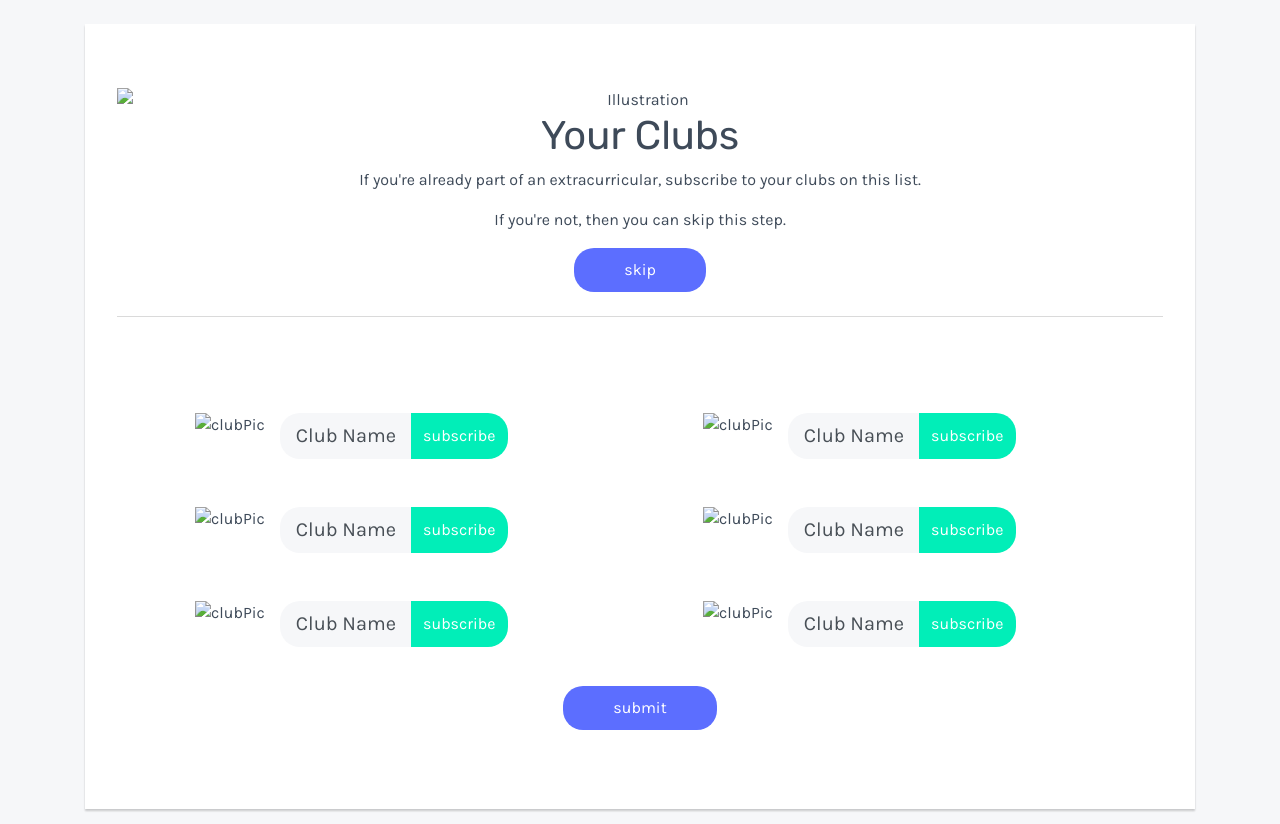
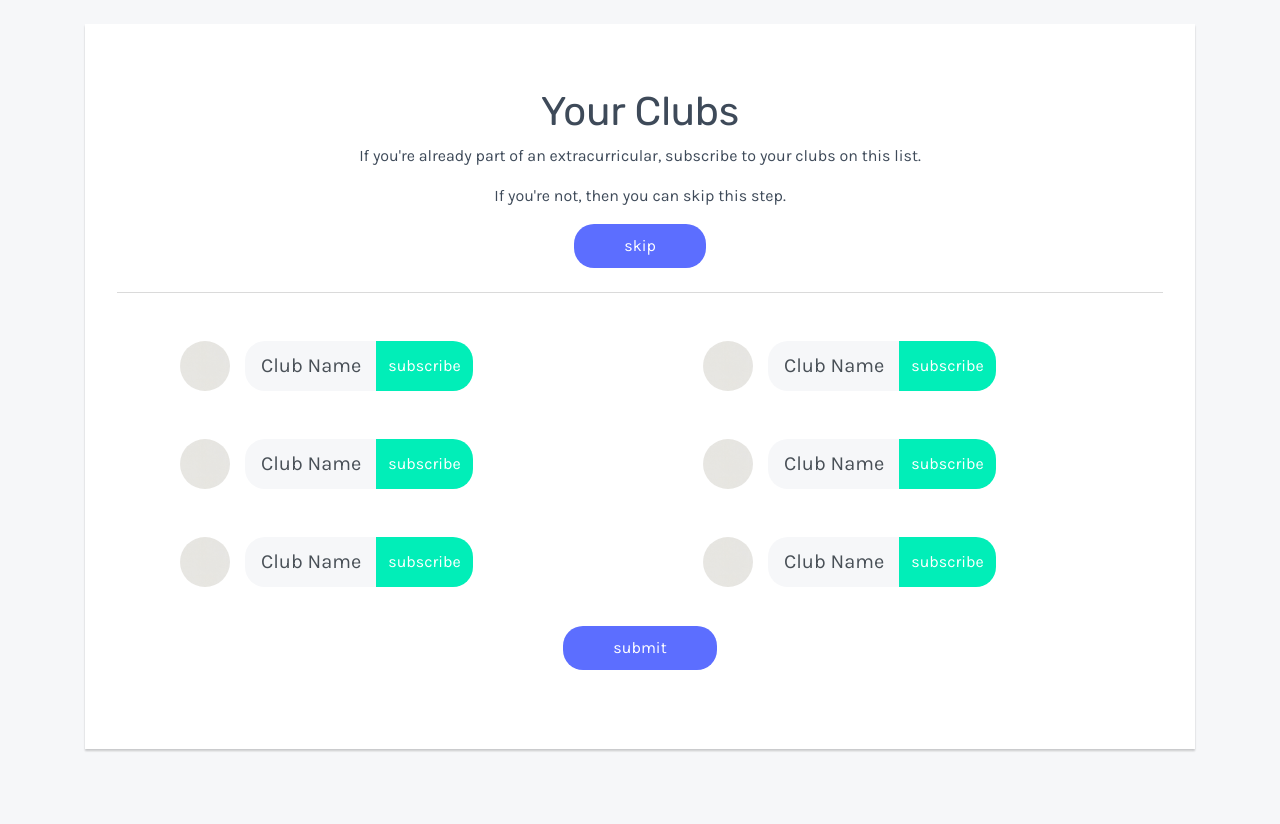
Before and after one commit to TetrisFan/wwthackcodingcolts, a PHP site: page /your-clubs.html in a window 1280 px wide. Shown: the part 57-881 px from the top of the page. Run offline with PHP 8.4, Linux system fonts and the light colour scheme; some libraries are stand-ins or nearby versions.

Commit message:
fixed size of the your-clubs pg

```diff
--- a/front-end/styles.css
+++ b/front-end/styles.css
@@ -172,6 +172,12 @@ h1 {
   background-color: #01EEB8;
 }
 
+.club-profile-pic {
+  width: 50px;
+  height: 50px;
+  border-radius: 100%;
+}
+
 hr {
   border: 0;
   clear: both;
--- a/front-end/your-clubs.html
+++ b/front-end/your-clubs.html
@@ -6,12 +6,13 @@
 
     <!-- Bootstrap core CSS -->
     <link rel="stylesheet" href="https://maxcdn.bootstrapcdn.com/bootstrap/4.0.0/css/bootstrap.min.css" integrity="sha384-Gn5384xqQ1aoWXA+058RXPxPg6fy4IWvTNh0E263XmFcJlSAwiGgFAW/dAiS6JXm" crossorigin="anonymous">
+    <script src="https://code.jquery.com/jquery-3.2.1.slim.min.js" integrity="sha384-KJ3o2DKtIkvYIK3UENzmM7KCkRr/rE9/Qpg6aAZGJwFDMVNA/GpGFF93hXpG5KkN" crossorigin="anonymous"></script>
+    <script src="https://cdnjs.cloudflare.com/ajax/libs/popper.js/1.12.9/umd/popper.min.js" integrity="sha384-ApNbgh9B+Y1QKtv3Rn7W3mgPxhU9K/ScQsAP7hUibX39j7fakFPskvXusvfa0b4Q" crossorigin="anonymous"></script>
     <script src="https://maxcdn.bootstrapcdn.com/bootstrap/4.0.0/js/bootstrap.min.js" integrity="sha384-JZR6Spejh4U02d8jOt6vLEHfe/JQGiRRSQQxSfFWpi1MquVdAyjUar5+76PVCmYl" crossorigin="anonymous"></script>
 
     <!-- Custom styles for this template -->
     <link rel="stylesheet" href="styles.css">
   </head>
-
 
   <body>
     <nav class="navbar navbar-expand-md navbar-light bg-white mb-4 border-bottom">
@@ -20,7 +21,7 @@
 
     <main role="main" class="container text-center">
       <div class="jumbotron d-flex flex-column justify-content-around text-center">
-        <img src="#" class="img-fluid" alt="Illustration">
+        <!--<img src="#" class="img-fluid" alt="Illustration">-->
         <h1>Your Clubs</h1>
         <p>If you're already part of an extracurricular, subscribe to your clubs on this list.</p>
         <p>If you're not, then you can skip this step.</p>
@@ -28,14 +29,12 @@
           <a class="btn btn-primary" href="#"  role="button">skip</a>
         </div>
         <hr class="my-4">
-        <br>
-        <br>
         <!-- Here begins the subscribe buttons as well as their couterparts -->
-        <div class="container d-flex flex-column justify-content-start">
+        <div class="d-flex flex-column justify-content-start">
             <div class="row ml-5 my-4">
               <div class="col">
                 <div class="input-group input-group-lg">
-                  <img src="#" alt="clubPic">
+                  <img class="club-profile-pic" src="gray.png"/>
                   <div class="input-group-prepend">
                     <span class="input-group-text" id="basic-addon1">Club Name</span>
                   </div>
@@ -44,7 +43,7 @@
               </div>
               <div class="col">
                 <div class="input-group input-group-lg">
-                  <img src="#" alt="clubPic">
+                  <img class="club-profile-pic" src="gray.png"/>
                   <div class="input-group-prepend">
                     <span class="input-group-text" id="basic-addon1">Club Name</span>
                   </div>
@@ -56,7 +55,7 @@
           <div class="row ml-5 my-4">
             <div class="col">
               <div class="input-group input-group-lg">
-                <img src="#" alt="clubPic">
+                <img class="club-profile-pic" src="gray.png"/>
                 <div class="input-group-prepend">
                   <span class="input-group-text" id="basic-addon1">Club Name</span>
                 </div>
@@ -65,7 +64,7 @@
             </div>
             <div class="col">
               <div class="input-group input-group-lg">
-                <img src="#" alt="clubPic">
+                <img class="club-profile-pic" src="gray.png"/>
                 <div class="input-group-prepend">
                   <span class="input-group-text" id="basic-addon1">Club Name</span>
                 </div>
@@ -77,7 +76,7 @@
           <div class="row ml-5 my-4">
             <div class="col">
               <div class="input-group input-group-lg">
-                <img src="#" alt="clubPic">
+                <img class="club-profile-pic" src="gray.png"/>
                 <div class="input-group-prepend">
                   <span class="input-group-text" id="basic-addon1">Club Name</span>
                 </div>
@@ -86,7 +85,7 @@
             </div>
             <div class="col">
               <div class="input-group input-group-lg">
-                <img src="#" alt="clubPic">
+                <img class="club-profile-pic" src="gray.png"/>
                 <div class="input-group-prepend">
                   <span class="input-group-text" id="basic-addon1">Club Name</span>
                 </div>
```
Also changed, not shown: 1 other file.
